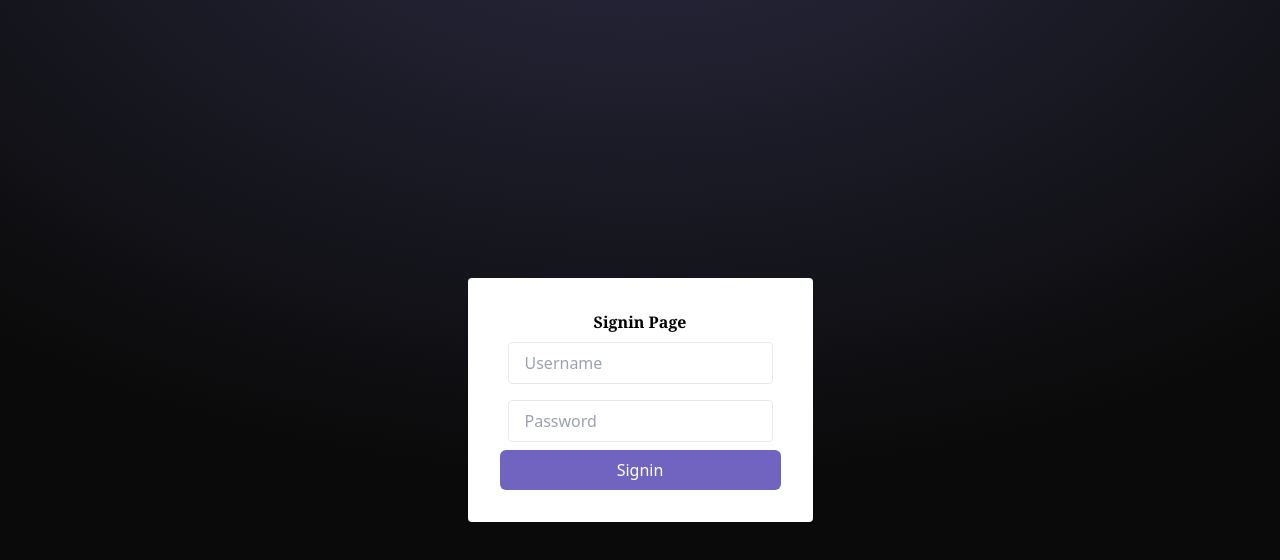
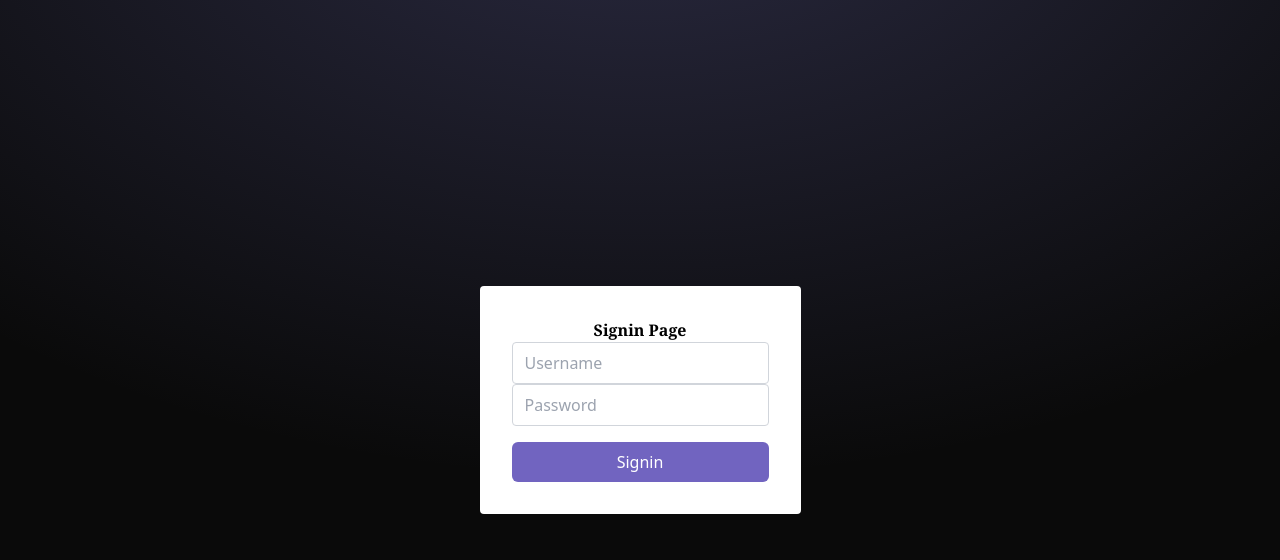
Before and after one commit to rohittrana/second-brainly, a React (Vite) app in the folder Frontend/: page /signin in a window 1280 px wide. Shown: the top 560 px of the page. Built offline with nearby package versions, Linux system fonts and the light colour scheme.

Commit message:
frontend input.tsx

```diff
--- a/Frontend/src/Input/Input.tsx
+++ b/Frontend/src/Input/Input.tsx
@@ -1,17 +1,15 @@
-import { RefObject } from "react";
+import React, { forwardRef } from "react";
 
-interface InputProps {
-  ref?: RefObject<HTMLInputElement>;
-  placeholder: string;
-}
+type InputProps = React.InputHTMLAttributes<HTMLInputElement>;
 
-export function Input({ ref, placeholder }: InputProps) {
+export const Input = forwardRef<HTMLInputElement, InputProps>((props, ref) => {
   return (
     <input
-      type="text"
-      placeholder={placeholder}
-      className="px-4 py-2 rounded border m-2"
       ref={ref}
+      className="border border-gray-300 rounded px-3 py-2 w-full focus:outline-none focus:ring-2 focus:ring-purple-400"
+      {...props}
     />
   );
-}
+});
+
+Input.displayName = "Input";
--- a/Frontend/src/Pages/Signin.tsx
+++ b/Frontend/src/Pages/Signin.tsx
@@ -1,48 +1,60 @@
 import { Input } from "../Input/Input";
-import {Button} from '../Components/Button/Button'
-import axios from 'axios';
-import {BACKEND_URL} from '../config';
-import {useRef} from 'react';
+import { Button } from "../Components/Button/Button";
+import axios from "axios";
+import { BACKEND_URL } from "../config";
+import { useRef } from "react";
 import { useNavigate } from "react-router-dom";
 
-export function Signin(){
-
+export function Signin() {
   const usernameRef = useRef<HTMLInputElement>(null);
   const passwordRef = useRef<HTMLInputElement>(null);
   const navigate = useNavigate();
 
-                     async function signin(){
+  async function signin() {
     const username = usernameRef.current?.value;
     const password = passwordRef.current?.value;
-                     const response =  await axios.post(BACKEND_URL+"api/v1/signin",{
 
+    if (!username || !password) {
+      alert("Please enter both username and password");
+      return;
+    }
+
+    try {
+      const response = await axios.post(`${BACKEND_URL}api/v1/signin`, {
         username,
-                                                password
+        password,
+      });
 
+      const jwt = response.data.token;
+      localStorage.setItem("token", jwt);
+      navigate("/dashboard");
+    } catch (error) {
+      console.error("Signin failed:", error);
+      alert("Signin failed, please try again.");
+    }
+  }
 
-                              })
-                          const jwt = response.data.token;
-                          localStorage.setItem("token",jwt);
-                          navigate("/dashboard");
-
-               }
-               return(
-                              <>
-
-                              <div className="w-screen h-screen  flex justify-center items-center">
+  return (
+    <div className="w-screen h-screen flex justify-center items-center">
       <div className="absolute top-0 z-[-2] h-screen w-screen bg-neutral-950 bg-[radial-gradient(ellipse_80%_80%_at_50%_-20%,rgba(120,119,198,0.3),rgba(255,255,255,0))]"></div>
-                                       <div className="bg-white rounded min-w-48  p-8 ">
-                                       <h1 className="font-bold flex justify-center font-serif">Signin Page</h1>
-                                             <Input ref={usernameRef} placeholder="Username"></Input>
+      <div className="bg-white rounded min-w-48 p-8">
+        <h1 className="font-bold flex justify-center font-serif">
+          Signin Page
+        </h1>
+        <Input ref={usernameRef} placeholder="Username" />
         <br />
-                                             <Input ref={passwordRef} placeholder="Password"></Input>
-                                             <div className="flex  justify-center">
-                                             <Button onClick={signin} variant="primary" size="md" text="Signin" className="hover:bg-purple-300 w-full flex justify-center cursor-pointer" loading={true}></Button>
-                                             </div>
-
+        <Input ref={passwordRef} type="password" placeholder="Password" />
+        <div className="flex justify-center mt-4">
+          <Button
+            onClick={signin}
+            variant="primary"
+            size="md"
+            text="Signin"
+            className="hover:bg-purple-300 w-full flex justify-center cursor-pointer"
+            loading={false}
+          />
         </div>
       </div>
-
-                              </>
-               )
+    </div>
+  );
 }
```
Lines whose indentation alone changed are shown as unchanged.
